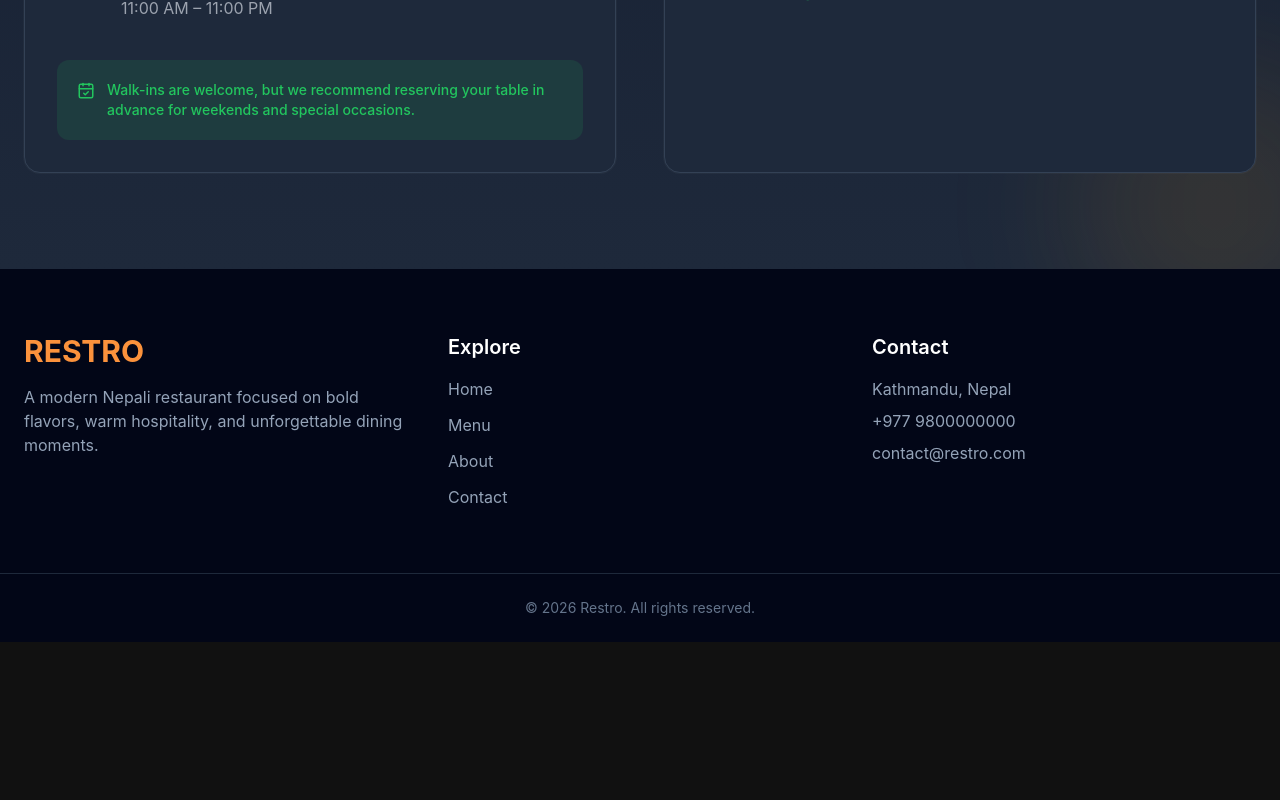
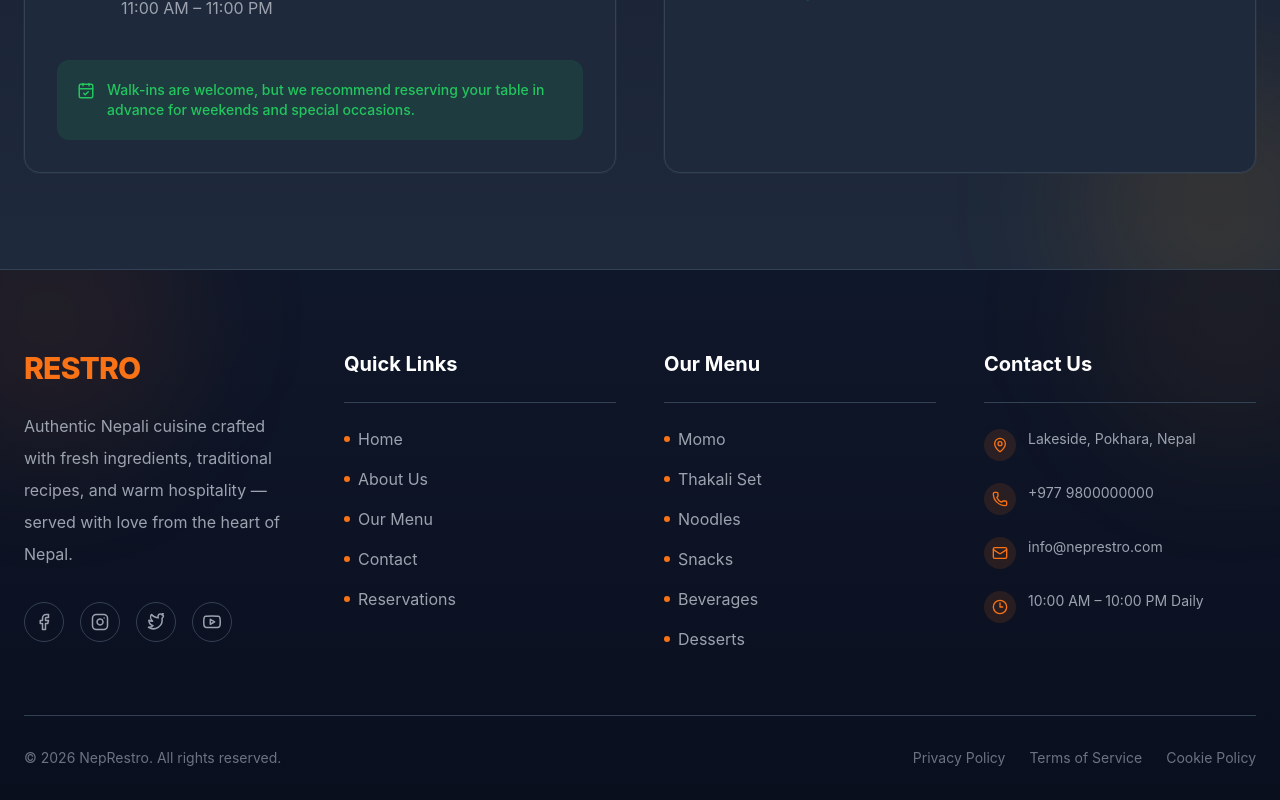
Before and after one commit to ApexWeb-tech/NepRestro, a Next.js app: page / in a window 1280 px wide. Shown: the part 6839-7639 px from the top of the page. Before the commit the page ends 7481 px from the top, so only its background shows below. Built offline with nearby package versions, Linux system fonts and the light colour scheme.

Commit message:
Reservation Step 1 -5 Completed

```diff
--- a/app/(public)/layout.tsx
+++ b/app/(public)/layout.tsx
@@ -1,16 +1,14 @@
-import type { ReactNode } from "react";
-import Navbar from "../../components/public/Navbar";
-import Footer from "../../components/public/Footer";
+import Navbar from '@/components/public/Navbar';
+import Footer from '@/components/public/Footer';
+import type { ReactNode } from 'react';
 
-export default function PublicLayout({
-  children,
-}: {
-  children: ReactNode;
-}) {
+export default function PublicLayout({ children }: { children: ReactNode }) {
   return (
     <>
       <Navbar />
-      {children}
+      <div className='min-h-screen'>
+        {children}
+      </div>
       <Footer />
     </>
   );
--- a/components/public/Footer.tsx
+++ b/components/public/Footer.tsx
@@ -1,38 +1,350 @@
 import Link from 'next/link';
+import { MapPin, Phone, Mail, Clock3 } from 'lucide-react';
+
+// lucide-react removed brand/logo icons (Facebook, Instagram, Twitter, Youtube)
+// in recent versions, so we provide lightweight inline replacements that
+// match lucide's stroke-based style and accept the same `size` prop.
+type IconProps = { size?: number; className?: string };
+
+function Facebook({ size = 18, className }: IconProps) {
+  return (
+    <svg
+      xmlns='http://www.w3.org/2000/svg'
+      width={size}
+      height={size}
+      viewBox='0 0 24 24'
+      fill='none'
+      stroke='currentColor'
+      strokeWidth={2}
+      strokeLinecap='round'
+      strokeLinejoin='round'
+      className={className}
+    >
+      <path d='M18 2h-3a5 5 0 0 0-5 5v3H7v4h3v8h4v-8h3l1-4h-4V7a1 1 0 0 1 1-1h3z' />
+    </svg>
+  );
+}
+
+function Instagram({ size = 18, className }: IconProps) {
+  return (
+    <svg
+      xmlns='http://www.w3.org/2000/svg'
+      width={size}
+      height={size}
+      viewBox='0 0 24 24'
+      fill='none'
+      stroke='currentColor'
+      strokeWidth={2}
+      strokeLinecap='round'
+      strokeLinejoin='round'
+      className={className}
+    >
+      <rect x='2' y='2' width='20' height='20' rx='5' ry='5' />
+      <path d='M16 11.37A4 4 0 1 1 12.63 8 4 4 0 0 1 16 11.37z' />
+      <line x1='17.5' y1='6.5' x2='17.51' y2='6.5' />
+    </svg>
+  );
+}
+
+function Twitter({ size = 18, className }: IconProps) {
+  return (
+    <svg
+      xmlns='http://www.w3.org/2000/svg'
+      width={size}
+      height={size}
+      viewBox='0 0 24 24'
+      fill='none'
+      stroke='currentColor'
+      strokeWidth={2}
+      strokeLinecap='round'
+      strokeLinejoin='round'
+      className={className}
+    >
+      <path d='M22 4s-.7 2.1-2 3.4c1.6 10-9.4 17.3-18 11.6 2.2.1 4.4-.6 6-2C4 15.5 2.5 12.4 2.5 9.5c1.5 1 3.2 1.5 5 1.5C4.9 8.6 3.9 4.6 6 2c2.2 2.6 5.4 4.3 9 4.5-.2-.6-.3-1.3-.3-2C14.7 2.1 16.8.5 19 1.5c1.1.1 2-.4 2.6-1.1-.3.9-.9 1.7-1.7 2.2C20.7 2.4 21.4 2.1 22 4z' />
+    </svg>
+  );
+}
+
+function Youtube({ size = 18, className }: IconProps) {
+  return (
+    <svg
+      xmlns='http://www.w3.org/2000/svg'
+      width={size}
+      height={size}
+      viewBox='0 0 24 24'
+      fill='none'
+      stroke='currentColor'
+      strokeWidth={2}
+      strokeLinecap='round'
+      strokeLinejoin='round'
+      className={className}
+    >
+      <path d='M22.54 6.42a2.78 2.78 0 0 0-1.94-2C18.88 4 12 4 12 4s-6.88 0-8.6.46a2.78 2.78 0 0 0-1.94 2A29 29 0 0 0 1 11.75a29 29 0 0 0 .46 5.33A2.78 2.78 0 0 0 3.4 19c1.72.46 8.6.46 8.6.46s6.88 0 8.6-.46a2.78 2.78 0 0 0 1.94-2 29 29 0 0 0 .46-5.25 29 29 0 0 0-.46-5.33z' />
+      <polygon points='9.75 15.02 15.5 11.75 9.75 8.48 9.75 15.02' />
+    </svg>
+  );
+}
+
+const quickLinks = [
+  { href: '/', label: 'Home' },
+  { href: '/about', label: 'About Us' },
+  { href: '/menu', label: 'Our Menu' },
+  { href: '/contact', label: 'Contact' },
+  { href: '/reservations', label: 'Reservations' },
+];
+
+const menuLinks = [
+  { href: '/menu', label: 'Momo' },
+  { href: '/menu', label: 'Thakali Set' },
+  { href: '/menu', label: 'Noodles' },
+  { href: '/menu', label: 'Snacks' },
+  { href: '/menu', label: 'Beverages' },
+  { href: '/menu', label: 'Desserts' },
+];
+
+const contactDetails = [
+  {
+    id: 1,
+    icon: MapPin,
+    value: 'Lakeside, Pokhara, Nepal',
+  },
+  {
+    id: 2,
+    icon: Phone,
+    value: '+977 9800000000',
+  },
+  {
+    id: 3,
+    icon: Mail,
+    value: 'info@neprestro.com',
+  },
+  {
+    id: 4,
+    icon: Clock3,
+    value: '10:00 AM – 10:00 PM Daily',
+  },
+];
+
+const socialLinks = [
+  {
+    id: 1,
+    icon: Facebook,
+    href: 'https://facebook.com',
+    label: 'Facebook',
+  },
+  {
+    id: 2,
+    icon: Instagram,
+    href: 'https://instagram.com',
+    label: 'Instagram',
+  },
+  {
+    id: 3,
+    icon: Twitter,
+    href: 'https://twitter.com',
+    label: 'Twitter',
+  },
+  {
+    id: 4,
+    icon: Youtube,
+    href: 'https://youtube.com',
+    label: 'YouTube',
+  },
+];
 
 export default function Footer() {
+  const currentYear = new Date().getFullYear();
+
   return (
-    <footer className='bg-slate-950 text-slate-200'>
-      <div className='mx-auto grid max-w-7xl gap-10 px-6 py-16 md:grid-cols-3'>
+    <footer
+      className='relative overflow-hidden pt-20'
+      style={{
+        background: 'linear-gradient(180deg, var(--color-background) 0%, #0a0f1e 100%)',
+        borderTop: '1px solid var(--color-border)',
+      }}
+    >
+      {/* Decorative glow — top left */}
+      <div
+        className='absolute -left-24 -top-24 h-72 w-72 rounded-full blur-3xl'
+        style={{ background: 'rgba(249,115,22,0.08)' }}
+      />
+
+      {/* Decorative glow — top right */}
+      <div
+        className='absolute -right-24 -top-24 h-72 w-72 rounded-full blur-3xl'
+        style={{ background: 'rgba(245,158,11,0.06)' }}
+      />
+
+      <div className='relative z-10 mx-auto max-w-7xl px-6'>
+
+        {/* ── Top Grid ── */}
+        <div className='grid gap-12 pb-16 md:grid-cols-2 lg:grid-cols-4'>
+
+          {/* Column 1: Brand */}
           <div>
-          <h2 className='mb-4 text-3xl font-bold text-orange-400'>RESTRO</h2>
-          <p className='text-slate-400'>
-            A modern Nepali restaurant focused on bold flavors, warm hospitality, and unforgettable dining moments.
+            <Link
+              href='/'
+              className='heading-font text-3xl font-extrabold tracking-tight'
+              style={{ color: 'var(--color-primary)' }}
+            >
+              RESTRO
+            </Link>
+
+            <p className='body-font mt-6 leading-8 text-gray-400'>
+              Authentic Nepali cuisine crafted with fresh ingredients,
+              traditional recipes, and warm hospitality — served with love
+              from the heart of Nepal.
             </p>
-        </div>
 
-        <div>
-          <h3 className='mb-4 text-xl font-semibold text-white'>Explore</h3>
-          <div className='flex flex-col gap-3 text-slate-400'>
-            <Link href='/'>Home</Link>
-            <Link href='/menu'>Menu</Link>
-            <Link href='/about'>About</Link>
-            <Link href='/contact'>Contact</Link>
+            {/* Social Links */}
+            <div className='mt-8 flex gap-4'>
+              {socialLinks.map((social) => {
+                const Icon = social.icon;
+                return (
+                  <a
+                    key={social.id}
+                    href={social.href}
+                    target='_blank'
+                    rel='noopener noreferrer'
+                    aria-label={social.label}
+                    className='flex h-10 w-10 items-center justify-center rounded-full border transition-all duration-300 ease-out hover:-translate-y-1 hover:border-orange-500 hover:bg-orange-500'
+                    style={{ borderColor: 'var(--color-border)' }}
+                  >
+                    <Icon
+                      size={18}
+                      className='text-gray-400 transition-colors duration-300 hover:text-white'
+                    />
+                  </a>
+                );
+              })}
             </div>
           </div>
 
+          {/* Column 2: Quick Links */}
           <div>
-          <h3 className='mb-4 text-xl font-semibold text-white'>Contact</h3>
-          <div className='space-y-2 text-slate-400'>
-            <p>Kathmandu, Nepal</p>
-            <p>+977 9800000000</p>
-            <p>contact@restro.com</p>
+            <h3
+              className='heading-font text-xl font-bold'
+              style={{ color: 'var(--color-heading)' }}
+            >
+              Quick Links
+            </h3>
+
+            <hr className='my-6' style={{ borderColor: 'var(--color-border)' }} />
+
+            <ul className='space-y-4'>
+              {quickLinks.map((link) => (
+                <li key={link.href + link.label}>
+                  <Link
+                    href={link.href}
+                    className='body-font flex items-center gap-2 text-gray-400 transition-all duration-300 hover:translate-x-1 hover:text-orange-400'
+                  >
+                    <span
+                      className='h-1.5 w-1.5 rounded-full flex-shrink-0'
+                      style={{ backgroundColor: 'var(--color-primary)' }}
+                    />
+                    {link.label}
+                  </Link>
+                </li>
+              ))}
+            </ul>
           </div>
+
+          {/* Column 3: Our Menu */}
+          <div>
+            <h3
+              className='heading-font text-xl font-bold'
+              style={{ color: 'var(--color-heading)' }}
+            >
+              Our Menu
+            </h3>
+
+            <hr className='my-6' style={{ borderColor: 'var(--color-border)' }} />
+
+            <ul className='space-y-4'>
+              {menuLinks.map((link) => (
+                <li key={link.label}>
+                  <Link
+                    href={link.href}
+                    className='body-font flex items-center gap-2 text-gray-400 transition-all duration-300 hover:translate-x-1 hover:text-orange-400'
+                  >
+                    <span
+                      className='h-1.5 w-1.5 flex-shrink-0 rounded-full'
+                      style={{ backgroundColor: 'var(--color-primary)' }}
+                    />
+                    {link.label}
+                  </Link>
+                </li>
+              ))}
+            </ul>
+          </div>
+
+          {/* Column 4: Contact */}
+          <div>
+            <h3
+              className='heading-font text-xl font-bold'
+              style={{ color: 'var(--color-heading)' }}
+            >
+              Contact Us
+            </h3>
+
+            <hr className='my-6' style={{ borderColor: 'var(--color-border)' }} />
+
+            <ul className='space-y-5'>
+              {contactDetails.map((item) => {
+                const Icon = item.icon;
+                return (
+                  <li key={item.id} className='flex items-start gap-3'>
+                    <div
+                      className='mt-0.5 flex h-8 w-8 flex-shrink-0 items-center justify-center rounded-full'
+                      style={{
+                        backgroundColor: 'rgba(249,115,22,0.12)',
+                        color: 'var(--color-primary)',
+                      }}
+                    >
+                      <Icon size={16} />
+                    </div>
+                    <span className='body-font text-sm leading-6 text-gray-400'>
+                      {item.value}
+                    </span>
+                  </li>
+                );
+              })}
+            </ul>
+          </div>
+
+        </div>
+
+        {/* ── Bottom Bar ── */}
+        <div
+          className='flex flex-col items-center justify-between gap-4 border-t py-8 text-center sm:flex-row sm:text-left'
+          style={{ borderColor: 'var(--color-border)' }}
+        >
+          <p className='body-font text-sm text-gray-500'>
+            © {currentYear} NepRestro. All rights reserved.
+          </p>
+
+          <div className='flex flex-wrap items-center justify-center gap-6'>
+            <Link
+              href='/contact'
+              className='body-font text-sm text-gray-500 transition-colors duration-300 hover:text-orange-400'
+            >
+              Privacy Policy
+            </Link>
+            <Link
+              href='/contact'
+              className='body-font text-sm text-gray-500 transition-colors duration-300 hover:text-orange-400'
+            >
+              Terms of Service
+            </Link>
+            <Link
+              href='/contact'
+              className='body-font text-sm text-gray-500 transition-colors duration-300 hover:text-orange-400'
+            >
+              Cookie Policy
+            </Link>
           </div>
         </div>
 
-      <div className='border-t border-slate-800 py-6 text-center text-sm text-slate-500'>
-        © 2026 Restro. All rights reserved.
       </div>
     </footer>
   );
```
Lines whose indentation alone changed are shown as unchanged.
